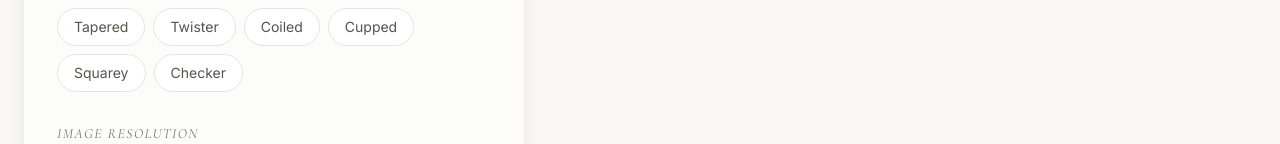
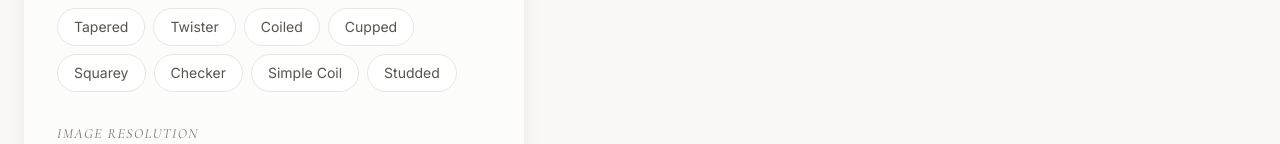
Before and after one commit to DSawires/Ring-Designer, a React (Vite) app: page / in a window 1280 px wide. Shown: the part 921-1065 px from the top of the page. Built offline with nearby package versions, Linux system fonts and the light colour scheme.

Commit message:
descriptions added

```diff
--- a/src/types.ts
+++ b/src/types.ts
@@ -2,7 +2,7 @@ export type Metal = 'Yellow Gold' | 'White Gold' | 'Silver' | 'Platinum';
 export type Gemstone = 'Diamond' | 'Sapphire' | 'Ruby' | 'Emerald' | 'Amethyst' | 'Citrine' | 'Morganite' | 'Moissanite' | 'Opal';
 export type Cut = 'Round' | 'Princess' | 'Oval' | 'Emerald' | 'Pear' | 'Marquise' | 'Cushion';
 export type Setting = 'Solitaire' | 'Halo' | 'Pave' | 'Three Stone' | 'Vintage' | 'Bezel';
-export type BandStyle = 'Plain' | 'Twisted' | 'Engraved' | 'Split Shank' | 'Infinity' | 'Bypass' | 'Roped' | 'Euro Shank' | 'Tapered' | 'Twister' | 'Coiled' | 'Cupped' | 'Squarey' | 'Checker';
+export type BandStyle = 'Plain' | 'Twisted' | 'Engraved' | 'Split Shank' | 'Infinity' | 'Bypass' | 'Roped' | 'Euro Shank' | 'Tapered' | 'Twister' | 'Coiled' | 'Cupped' | 'Squarey' | 'Checker' | 'Simple Coil' | 'Studded';
 export type ImageSize = '1K' | '2K' | '4K';
 
 export interface RingConfig {
@@ -18,13 +18,15 @@ export const METALS: Metal[] = ['Yellow Gold', 'White Gold', 'Silver', 'Platinum
 export const GEMSTONES: Gemstone[] = ['Diamond', 'Sapphire', 'Ruby', 'Emerald', 'Amethyst', 'Citrine' ,'Morganite', 'Moissanite', 'Opal'];
 export const CUTS: Cut[] = ['Round', 'Princess', 'Oval', 'Emerald', 'Pear', 'Marquise', 'Cushion'];
 export const SETTINGS: Setting[] = ['Solitaire', 'Halo', 'Pave', 'Three Stone', 'Vintage', 'Bezel'];
-export const BAND_STYLES: BandStyle[] = ['Plain', 'Twisted', 'Engraved', 'Split Shank', 'Infinity', 'Bypass', 'Roped', 'Euro Shank', 'Tapered', 'Twister', 'Coiled', 'Cupped', 'Squarey', 'Checker'];
+export const BAND_STYLES: BandStyle[] = ['Plain', 'Twisted', 'Engraved', 'Split Shank', 'Infinity', 'Bypass', 'Roped', 'Euro Shank', 'Tapered', 'Twister', 'Coiled', 'Cupped', 'Squarey', 'Checker', 'Simple Coil', 'Studded'];
 
 export const BAND_DESCRIPTIONS: Partial<Record<BandStyle, string>> = {
   'Twister': 'Band features a sophisticated, high-definition helical twisted cable texture with a smooth, ergonomic finish',
-  'Coiled': 'Band is smooth with an engraving on the side, wire coils around the shoulders, and small spherical knobs at the pivot points near the swiveling bezel',
+  'Coiled': 'Band is smooth with coils around the shoulders, and a spherical knob connecting the band to the bezel',
   'Cupped': 'Band is fabricated from sheet metal with scalloped edges and hammered oval cupped sections',
   'Squarey': 'Band is composed of a continuous, staggered sequence of square settings arranged in an alternating zig-zag pattern, each holding a faceted stone',
   'Checker': 'Band looks like a two-row checkerboard pattern, with polished gold blocks and square clear stones alternating from one row to the other around the band',
+  'Simple Coil': 'Band is smooth with coils around the shoulders near the bezel',
+  'Studded': 'Band with flat studs. Surrounding these studs are slightly smaller beads to fill the remaining space on the band',
 };
 export const IMAGE_SIZES: ImageSize[] = ['1K', '2K', '4K'];
```
Also changed, not shown: 1 other file (tests, documents, lock files or other folders).
